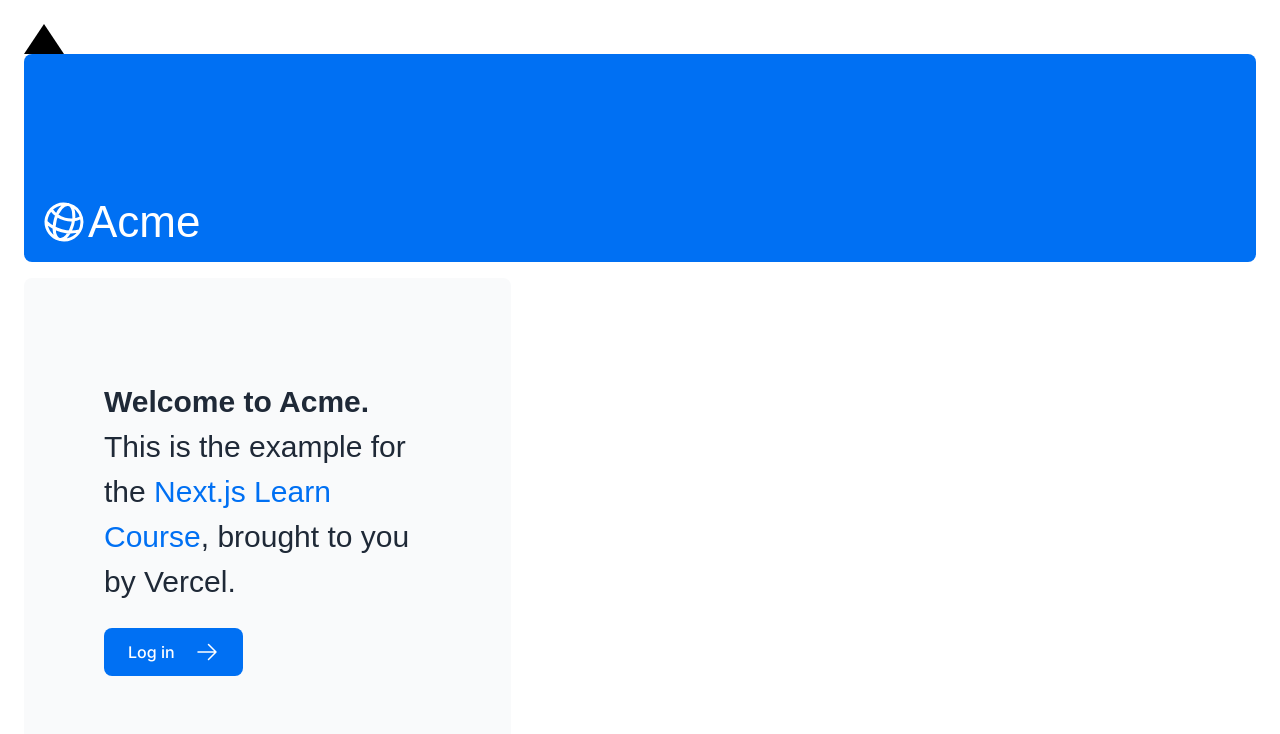
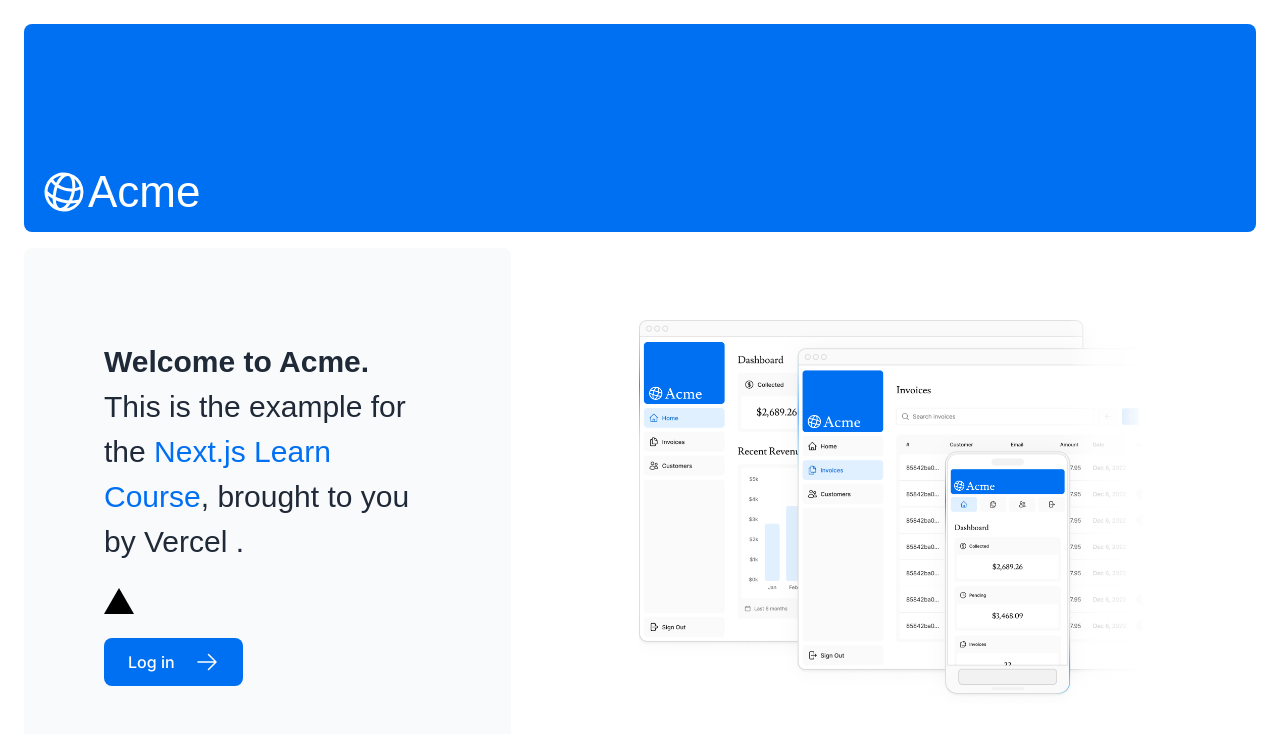
Before and after one commit to UsmanRizan/dashboard-app, a Next.js app: page / in a window 1280 px wide. Shown: the top 734 px of the page. Built offline with nearby package versions, Linux system fonts and the light colour scheme; a web font is replaced by a local one.

Commit message:
Adding the desktop hero image

```diff
--- a/app/page.tsx
+++ b/app/page.tsx
@@ -3,11 +3,11 @@
 import Link from "next/link";
 import styles from "@/app/ui/home.module.css";
 import { lusitana } from "./ui/fonts";
+import Image from "next/image";
 
 export default function Page() {
   return (
     <main className="flex min-h-screen flex-col p-6">
-      <div className={styles.shape} />
       <div className="flex h-20 shrink-0 items-end rounded-lg bg-blue-500 p-4 md:h-52">
         <AcmeLogo />
       </div>
@@ -20,8 +20,9 @@
             <a href="https://nextjs.org/learn/" className="text-blue-500">
               Next.js Learn Course
             </a>
-            , brought to you by Vercel.
+            , brought to you by Vercel .
           </p>
+          <div className="relative w-0 h-0 border-l-[15px] border-r-[15px] border-b-[26px] border-l-transparent border-r-transparent border-b-black" />
           <Link
             href="/login"
             className="flex items-center gap-5 self-start rounded-lg bg-blue-500 px-6 py-3 text-sm font-medium text-white transition-colors hover:bg-blue-400 md:text-base"
@@ -31,6 +32,20 @@
         </div>
         <div className="flex items-center justify-center p-6 md:w-3/5 md:px-28 md:py-12">
           {/* Add Hero Images Here */}
+          <Image
+            src="/hero-desktop.png"
+            width={1000}
+            height={760}
+            className="hidden md:block"
+            alt="Hero Image"
+          />
+          <Image
+            src="/hero-mobile.png"
+            width={1000}
+            height={760}
+            className="md:hidden"
+            alt="Hero Image"
+          />
         </div>
       </div>
     </main>
```
